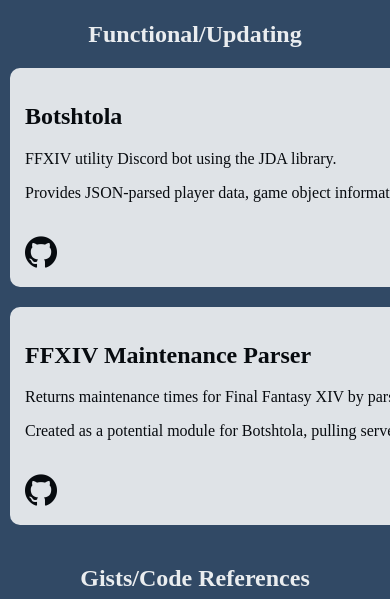
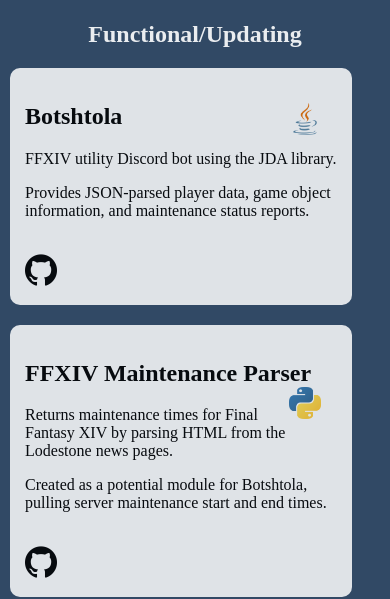
Before and after one commit to Sploradorali/Sploradorali.github.io, a plain HTML site: page projects.html in a window 390 px wide. Shown: the part 269-868 px from the top of the page. Drawn offline with Linux system fonts and the light colour scheme.

Commit message:
Changed incorrect vh unit to vh

```diff
--- a/css/main.css
+++ b/css/main.css
@@ -177,13 +177,13 @@ body article {
 
 @media only screen and (max-width: 720px) {
 	.portfolio-article-left  {
-		width: 80vh;
+		width: 80vw;
 		float: none;
 		clear: both;
 	}
 
 	.portfolio-article-right  {
-		width: 80vh;
+		width: 80vw;
 		margin-left: 10px;
 		float: none;
 		clear: both;
```
